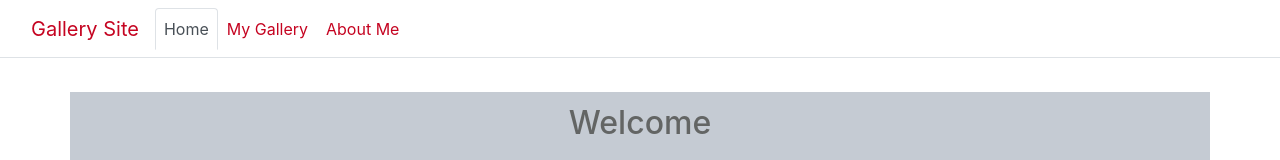
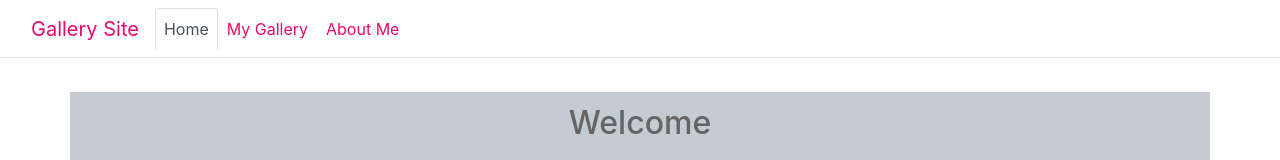
Before and after one commit to maryanlouis/maryanlouis.github.io, a plain HTML site: page index.html in a window 1280 px wide. Shown: the top 160 px of the page. Drawn offline with nearby package versions, Linux system fonts and the light colour scheme.

Commit message:
Update myStyle.css

```diff
--- a/CSS/myStyle.css
+++ b/CSS/myStyle.css
@@ -58,5 +58,5 @@ footer p{
 }
 
 .navbar-brand, .nav-link{
-	color: #c50421;
+	color: #EC0868;
 }
```
